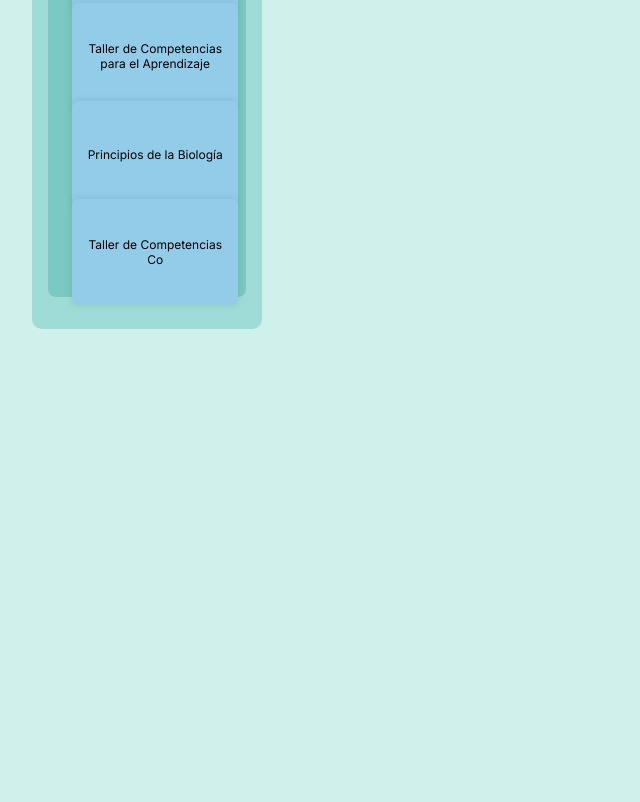
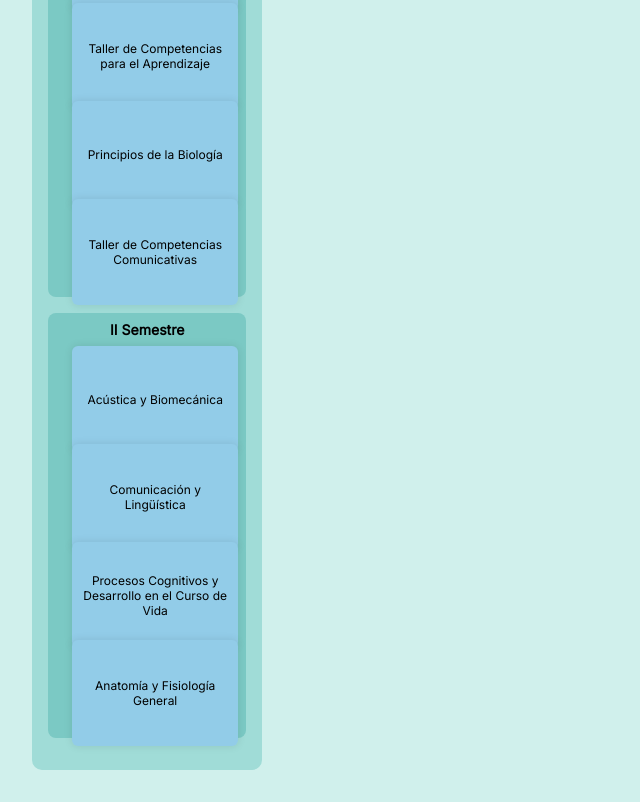
Before and after one commit to fairyyiyi/Fonoaudiolog-a-UST, a plain HTML site: page index.html in a window 1280 px wide. Shown: the part 470-1272 px from the top of the page, without its empty margins (0-640 px from the left). Before the commit the page ends 831 px from the top, so only its background shows below. Drawn offline with Linux system fonts and the light colour scheme.

Commit message:
Update index.html

```diff
--- a/index.html
+++ b/index.html
@@ -20,7 +20,7 @@
     }
 
     .anio {
-      background-color: #a0dcd7; /* 2 tonos más oscuros que el fondo */
+      background-color: #a0dcd7;
       padding: 1rem;
       border-radius: 10px;
     }
@@ -31,7 +31,7 @@
     }
 
     .semestre {
-      background-color: #7bc9c4; /* más oscuro que año */
+      background-color: #7bc9c4;
       padding: 0.5rem;
       margin-bottom: 1rem;
       border-radius: 8px;
@@ -65,7 +65,7 @@
     }
 
     .ramo:hover .card {
-      transform: rotateY(180deg) scale(1.05);
+      transform: rotateY(180deg);
     }
 
     .card-front, .card-back {
@@ -80,7 +80,7 @@
       padding: 0.5rem;
       text-align: center;
       box-shadow: 0 0 8px rgba(0,0,0,0.1);
-      background-color: #92cce8; /* color base de ramos */
+      background-color: #92cce8;
     }
 
     .card-back {
@@ -88,7 +88,7 @@
     }
 
     .card.aprobado {
-      background-color: #4a87b8 !important; /* azul más oscuro */
+      background-color: #4a87b8 !important;
     }
 
     .card.aprobado .card-front,
@@ -101,7 +101,7 @@
 <body>
   <h1 style="text-align:center;">Malla Interactiva Fonoaudiología UST</h1>
   <div class="malla">
-    <!-- PRIMER AÑO -->
+
     <div class="anio">
       <h2>Primer Año</h2>
 
@@ -151,4 +151,45 @@
           </div>
           <div class="ramo" onclick="toggleAprobado(this)">
             <div class="card">
-          <div class="card-front">Taller de Competencias Co
+              <div class="card-front">Taller de Competencias Comunicativas</div>
+              <div class="card-back">
+                Asignatura de Formación General.<br>Formación General.
+              </div>
+            </div>
+          </div>
+        </div>
+      </div>
+
+      <!-- Semestre II -->
+      <div class="semestre">
+        <h3>II Semestre</h3>
+        <div class="ramos">
+          <div class="ramo" onclick="toggleAprobado(this)">
+            <div class="card">
+              <div class="card-front">Acústica y Biomecánica</div>
+              <div class="card-back">
+                Asignatura de Formación Profesional.<br>Formación General.<br>Asignatura con Actividad Práctica.
+              </div>
+            </div>
+          </div>
+          <div class="ramo" onclick="toggleAprobado(this)">
+            <div class="card">
+              <div class="card-front">Comunicación y Lingüística</div>
+              <div class="card-back">
+                Asignatura de Formación Profesional.<br>Formación Disciplinar en el Curso de Vida.<br>Asignatura con Actividad Práctica.
+              </div>
+            </div>
+          </div>
+          <div class="ramo" onclick="toggleAprobado(this)">
+            <div class="card">
+              <div class="card-front">Procesos Cognitivos y Desarrollo en el Curso de Vida</div>
+              <div class="card-back">
+                Asignatura de Formación Profesional.<br>Formación Disciplinar en el Curso de Vida.
+              </div>
+            </div>
+          </div>
+          <div class="ramo" onclick="toggleAprobado(this)">
+            <div class="card">
+              <div class="card-front">Anatomía y Fisiología General</div>
+              <div class="card-back">
+                Asignatura de Formación Profesional.<br>Formación Disciplinar e
```
Lines whose indentation alone changed are shown as unchanged.
